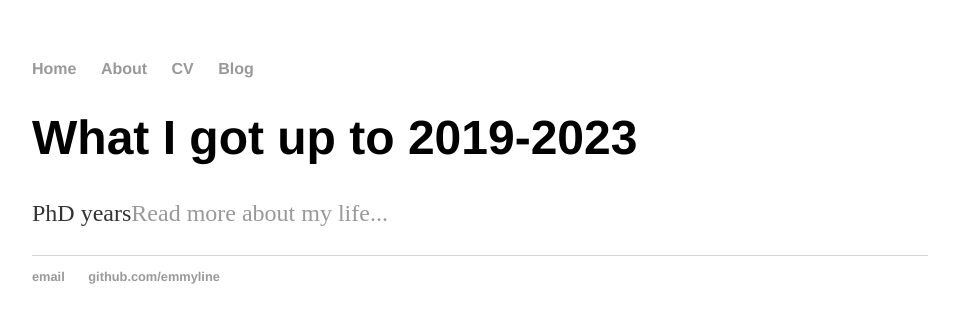
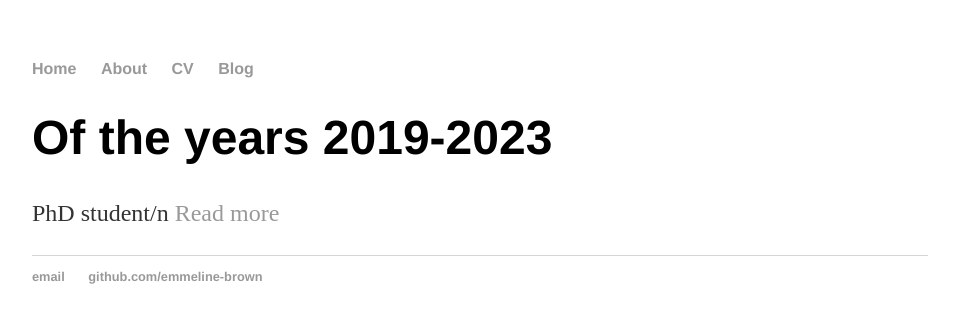
Before and after one commit to emmeline-brown/archive_emmeline-brown.github.io, a Jekyll site: the page built from index.html, in a window 1280 px wide. Shown: the top 323 px of the page, without its empty margins (160-1119 px from the left). Built offline with Jekyll 4.4.1, drawn with Linux system fonts in a browser that asks for light colours.

Commit message:
Update index.html

```diff
--- a/index.html
+++ b/index.html
@@ -1,30 +1,8 @@
-<!DOCTYPE html>
-<html>
-	<head>
-		<title>Emmeline Brown blog</title>
-		<!-- link to main stylesheet -->
-		<link rel="stylesheet" type="text/css" href="/css/main.css">
-	</head>
-	<body>
-		<nav>
-    		<ul>
-        		<li><a href="/">Home</a></li>
-	        	<li><a href="/about">About</a></li>
-        		<li><a href="/cv">CV</a></li>
-        		<li><a href="/blog">Blog</a></li>
-    		</ul>
-		</nav>
-		<div class="container">
-    		<div class="blurb">
-        		<h1>What I got up to 2019-2023</h1>
-				<p>PhD years<a href="/about">Read more about my life...</a></p>
-    		</div><!-- /.blurb -->
-		</div><!-- /.container -->
-		<footer>
-    		<ul>
-        		<li><a href="mailto:emmeline.brown.16@ucl.ac.uk">email</a></li>
-        		<li><a href="https://github.com/emmyline">github.com/emmyline</a></li>
-			</ul>
-		</footer>
-	</body>
-</html>
+---
+layout: default
+title: Emmeline Brown blog
+---
+<div class="blurb">
+	<h1>Of the years 2019-2023</h1>
+	<p>PhD student/n <a href="/about">Read more</a></p>
+</div><!-- /.blurb -->
```
